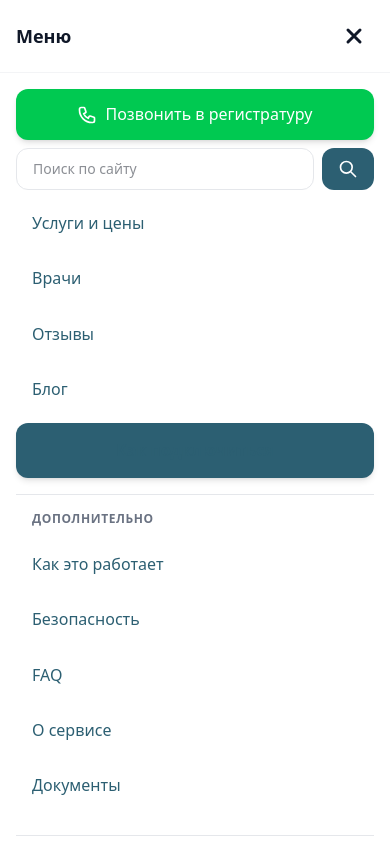
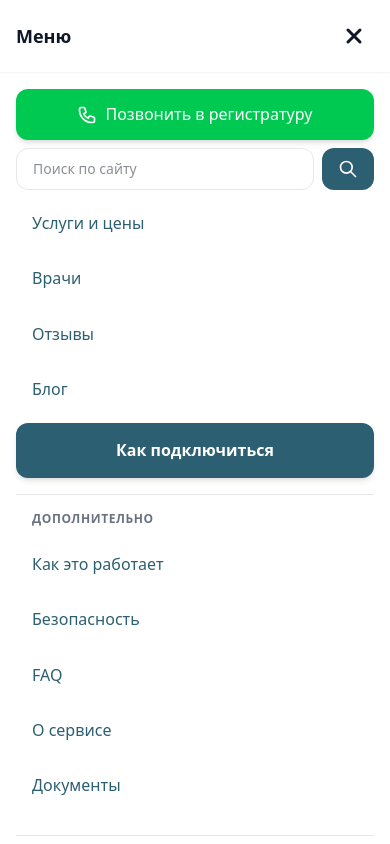
Before and after one commit to Stalser/Onlyvet-news3, a Next.js app: page / in a window 390 px wide. Both pictures are taken after a click on the button 354 px from the left and 40 px from the top of the page. Shown: the top 844 px of the page. Built offline with nearby package versions, Linux system fonts and the light colour scheme.

Commit message:
"Fix-mobile-button-text-color

```diff
--- a/src/components/Header.tsx
+++ b/src/components/Header.tsx
@@ -281,8 +281,8 @@ export default function Header() {
               <Link
                 href={setupLink.href}
                 onClick={() => setIsMenuOpen(false)}
-                className="w-full text-center px-4 py-3.5 bg-primary text-white font-semibold rounded-xl hover:bg-primary-dark transition-all shadow-md animate-fade-in-up"
-                style={{ animationDelay: `${mainNavLinks.length * 50}ms` }}
+                className="w-full text-center px-4 py-3.5 bg-primary text-white font-semibold rounded-xl hover:bg-primary-dark transition-all shadow-md animate-fade-in-up !text-white"
+                style={{ color: '#FFFFFF', animationDelay: `${mainNavLinks.length * 50}ms` }}
               >
                 {setupLink.label}
               </Link>
```
